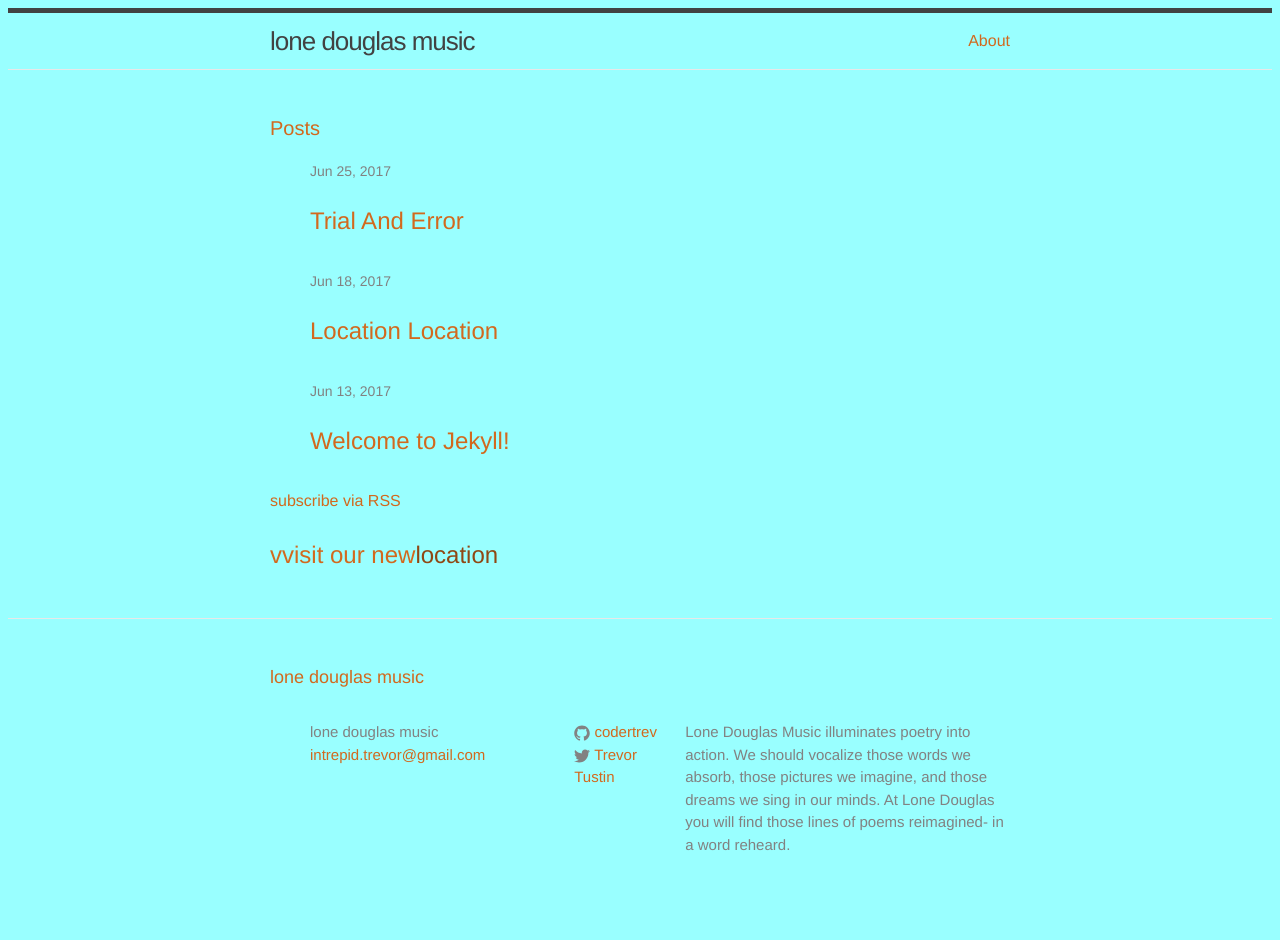
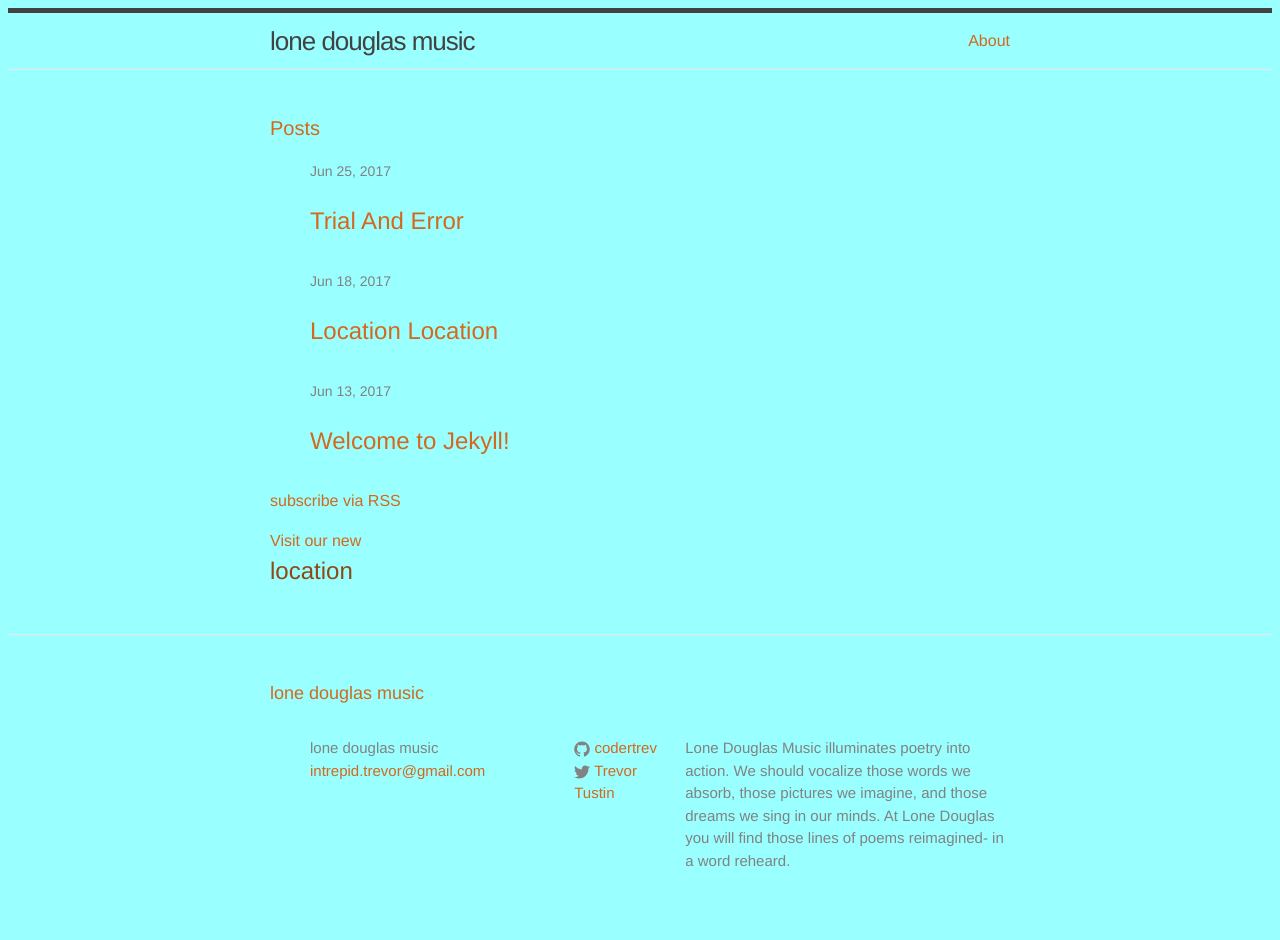
Before and after one commit to codertrev/coder-trev.github.io, a Jekyll site: the page built from index.html, in a window 1280 px wide. Built offline with Jekyll 4.4.1, drawn with Linux system fonts in a browser that asks for light colours.

Commit message:
Update index.html

```diff
--- a/index.html
+++ b/index.html
@@ -19,6 +19,6 @@ layout: default
   </ul>
 
   <p class="rss-subscribe">subscribe <a href="{{ "/feed.xml" | prepend: site.baseurl }}">via RSS</a></p>
-  <p class="post-link">vvisit our new<a href="{{ post.url | prepend: site.baseurl }}">location</a></p>
+  <p>Visit our new<a class="post-link" href="{{ post.url | prepend: site.baseurl }}"> location</a></p>
 
 </div>
```
